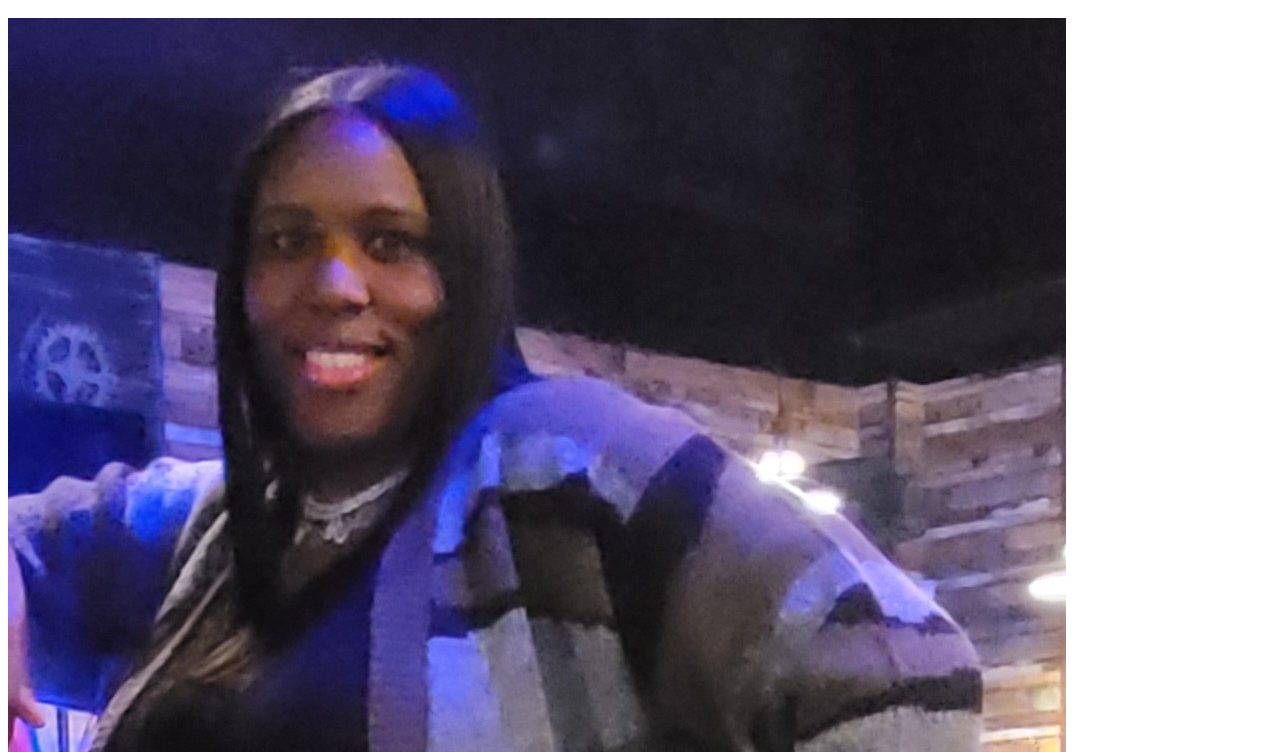
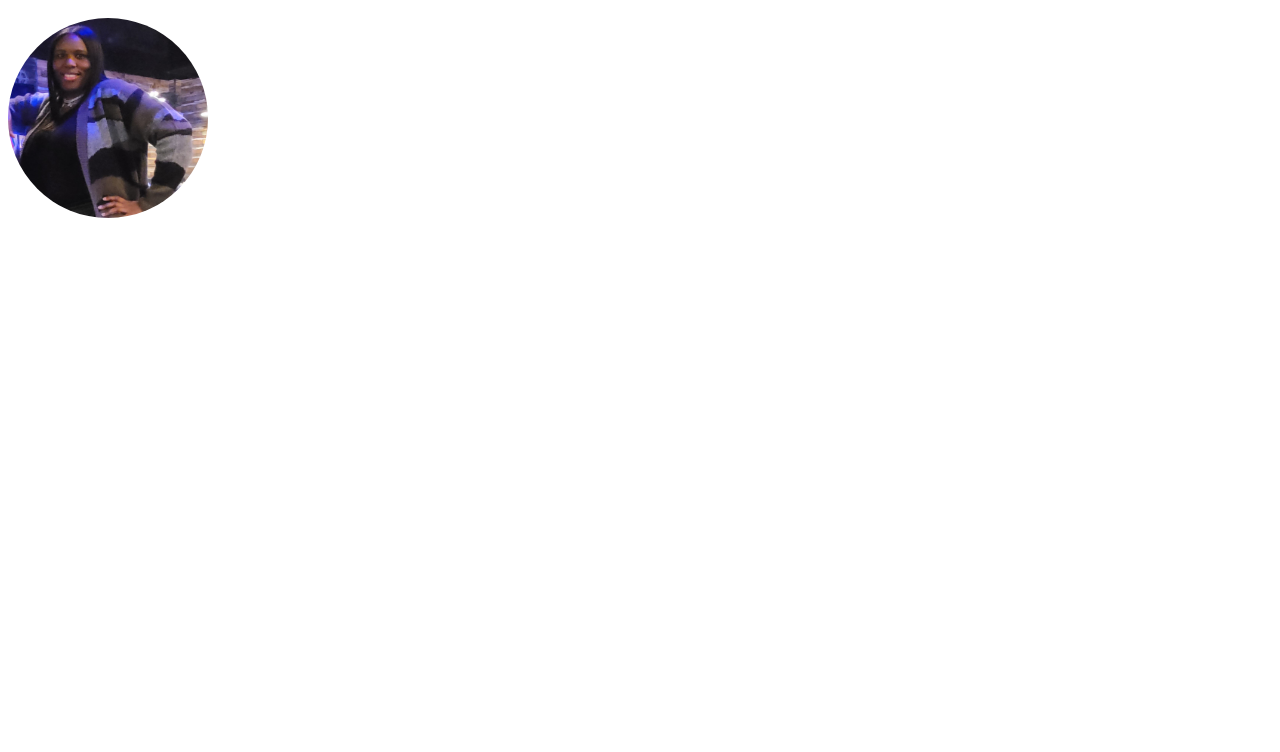
Before and after one commit to TennWilliams/TennWilliams, a plain HTML site: page index.html in a window 1280 px wide. Shown: the part 48-800 px from the top of the page. Drawn offline with Linux system fonts and the light colour scheme.

Commit message:
Update index.html
Resized pic

```diff
--- a/index.html
+++ b/index.html
@@ -1,4 +1,4 @@
 <html>
     <h1>Tennille's Portfolio</h1>
-    <img src="./bioPic.jpg" />
+    <img src="./bioPic.jpg" width="200" height="200" style="border-radius: 50%;" />
 </html>
```
